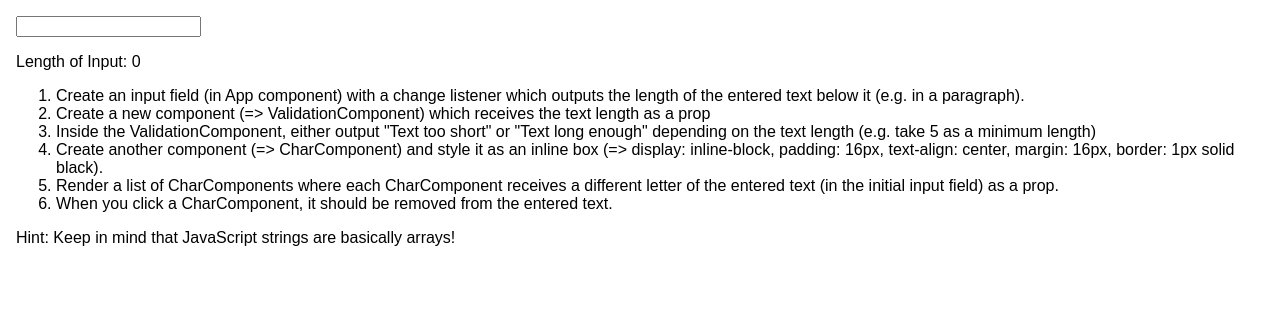
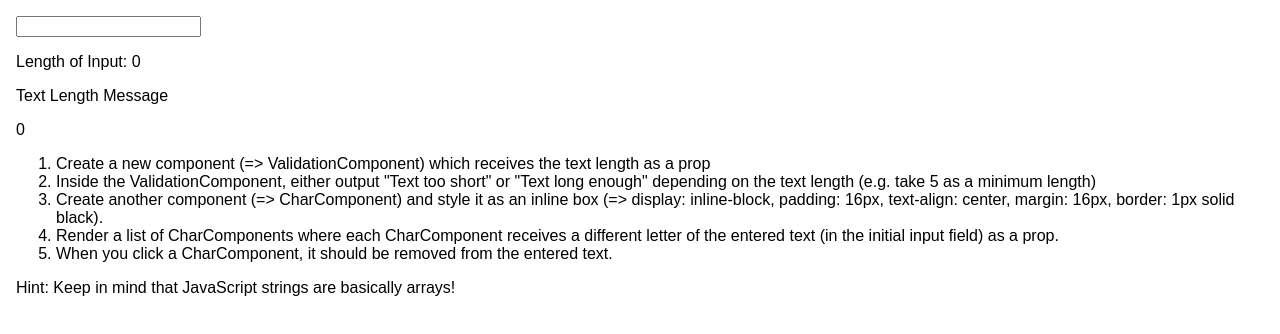
Before and after one commit to joshsarna/lists-conditionals--assignment-problem, a React (Create React App) app: page / in a window 1280 px wide. Shown: the top 334 px of the page. Built offline with nearby package versions, Linux system fonts and the light colour scheme.

Commit message:
finish part 2

```diff
--- a/src/App.js
+++ b/src/App.js
@@ -1,5 +1,7 @@
 import React, { Component } from 'react';
 import './App.css';
+
+import ValidationComponent from './ValidationComponent';
 
 class App extends Component {
   state = {
@@ -23,9 +25,9 @@ class App extends Component {
           onChange={this.inputTextChangedHandler}
           ></input>
         <p>Length of Input: {this.state.inputTextLength}</p>
+        <ValidationComponent length={this.state.inputTextLength} />
 
         <ol>
-          <li>Create an input field (in App component) with a change listener which outputs the length of the entered text below it (e.g. in a paragraph).</li>
           <li>Create a new component (=> ValidationComponent) which receives the text length as a prop</li>
           <li>Inside the ValidationComponent, either output "Text too short" or "Text long enough" depending on the text length (e.g. take 5 as a minimum length)</li>
           <li>Create another component (=> CharComponent) and style it as an inline box (=> display: inline-block, padding: 16px, text-align: center, margin: 16px, border: 1px solid black).</li>
--- /dev/null
+++ b/src/ValidationComponent.js
@@ -0,0 +1,12 @@
+import React from 'react';
+
+const validationComponent = (props) => {
+  return (
+    <div>
+      <p>Text Length Message</p>
+      <p>{props.length}</p>
+    </div>
+  )
+}
+
+export default validationComponent;
```
